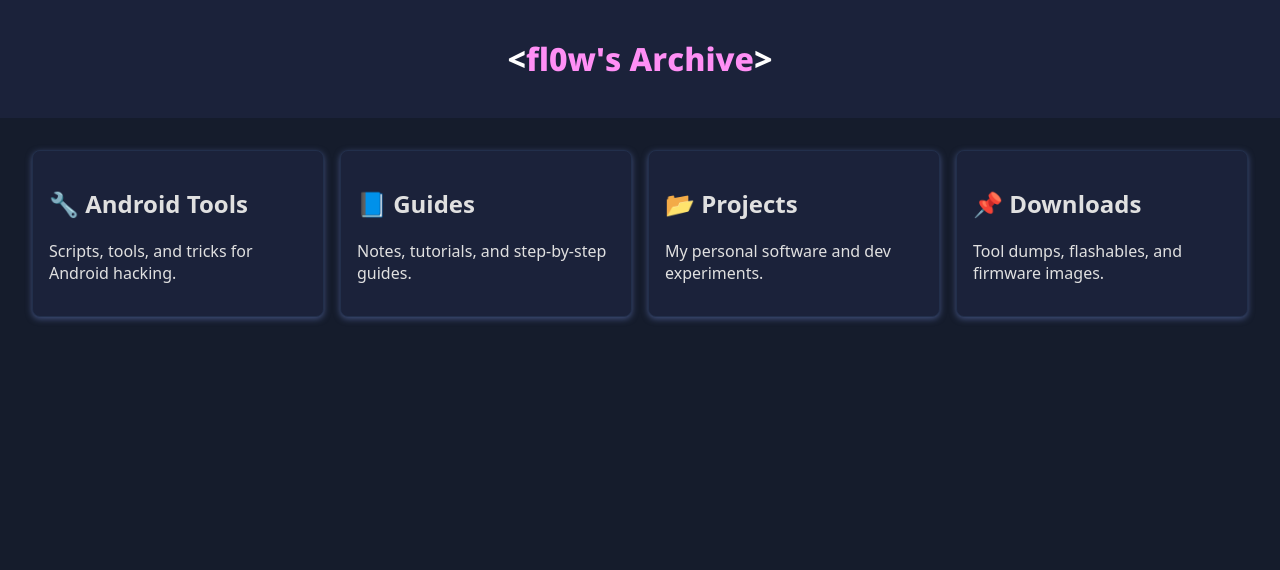
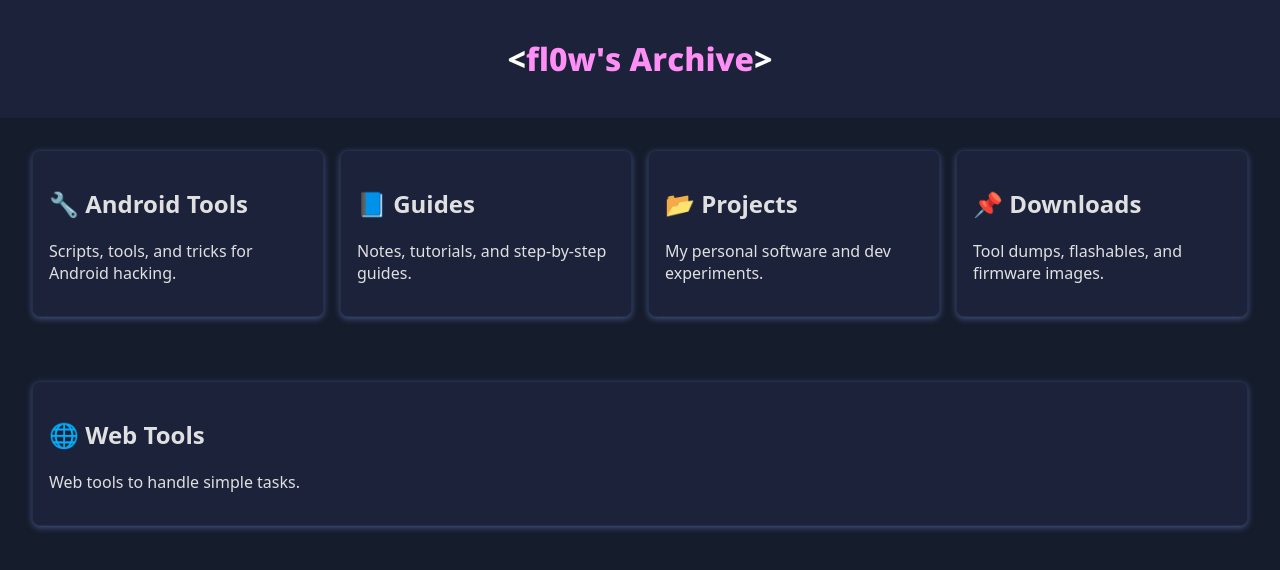
Before and after one commit to codefl0w/CodeFl0w.github.io, a Jekyll site: the page built from index.md, in a window 1280 px wide. Shown: the top 570 px of the page. Built offline with Jekyll 4.4.1, drawn with Linux system fonts in a browser that asks for light colours.

Commit message:
WebTools card

```diff
--- a/index.md
+++ b/index.md
@@ -3,6 +3,7 @@ layout: default
 title: fl0w's Archive
 ---
 
+<!-- Row 1 -->
 <div class="dashboard">
   <a class="card" href="/android-tools">
     <h2>🔧 Android Tools</h2>
@@ -21,3 +22,11 @@ title: fl0w's Archive
     <p>Tool dumps, flashables, and firmware images.</p>
   </a>
 </div>
+
+<!-- Row 2 -->
+<div class="dashboard">
+  <a class="card" href="/web-tools">
+    <h2>🌐 Web Tools</h2>
+    <p>Web tools to handle simple tasks.</p>
+  </a>
+</div>
```
